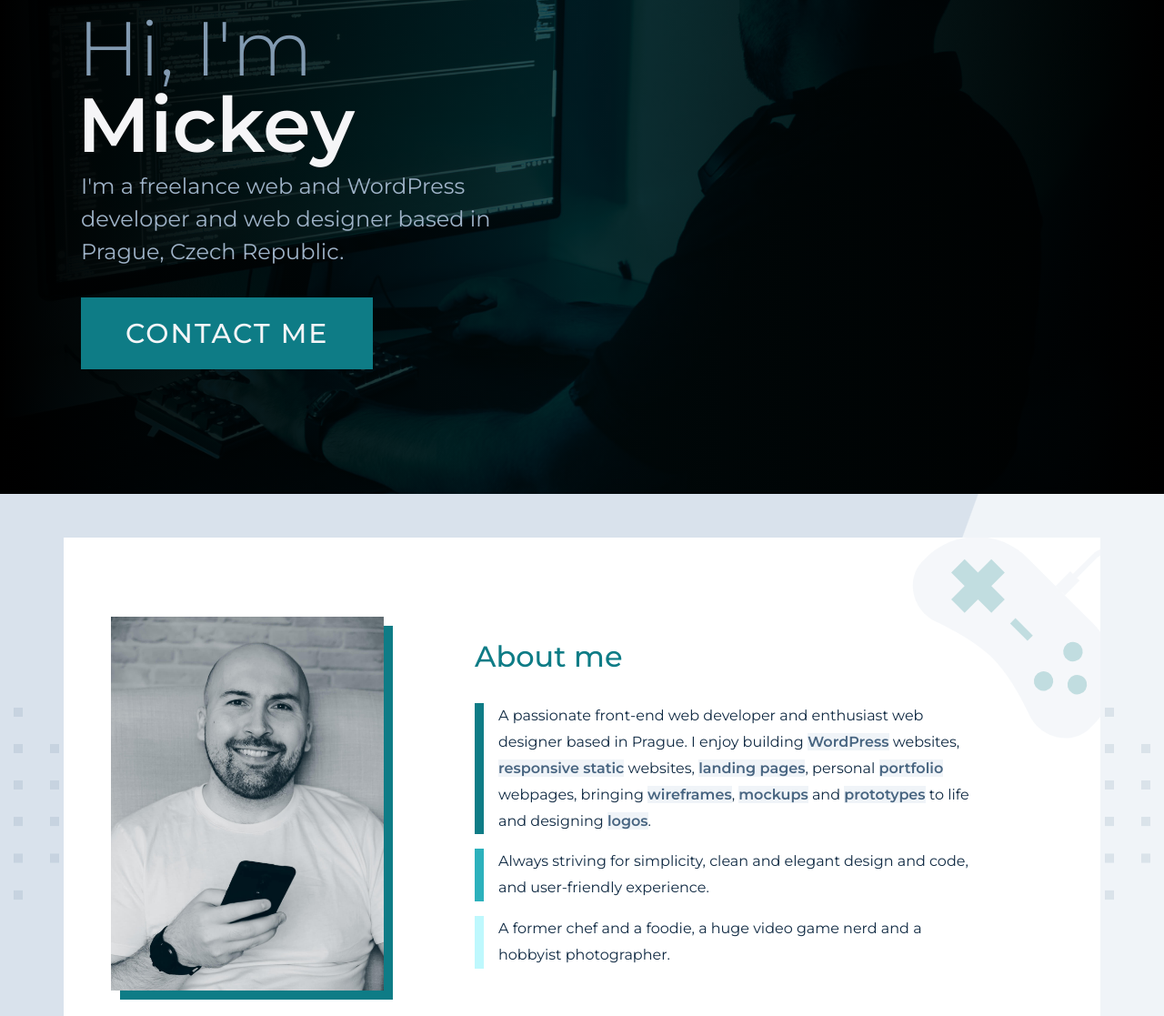
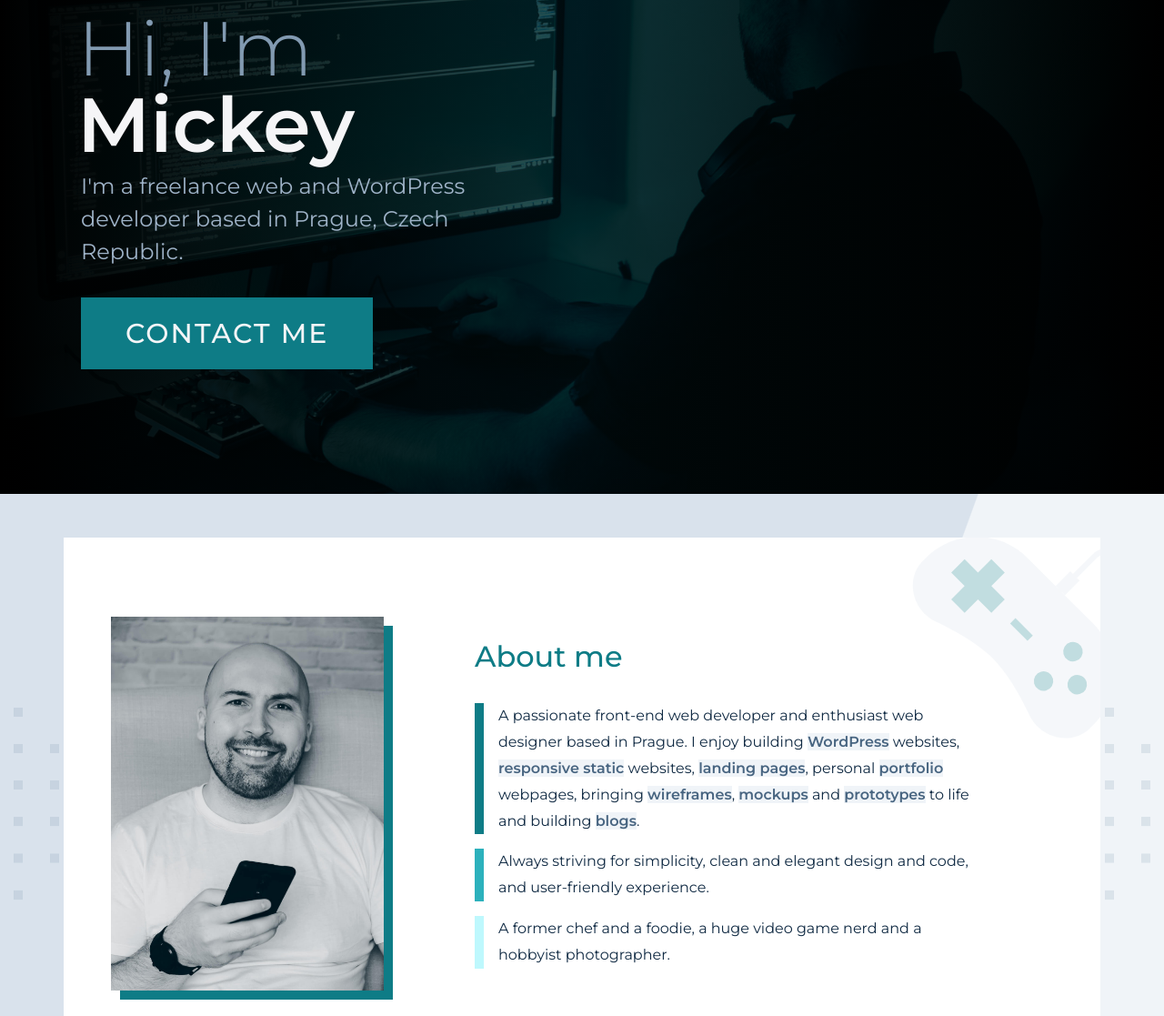
Before and after one commit to Daidelos/Portfolio---Miroslav-Stojcic, a website: page index.html in a window 1280 px wide. Shown: the part 217-1334 px from the top of the page at 91% size. Drawn offline with nearby package versions, Linux system fonts and the light colour scheme.

Commit message:
Update index.html

```diff
--- a/index.html
+++ b/index.html
@@ -14,9 +14,9 @@
   <link href="https://unpkg.com/aos@2.3.1/dist/aos.css" rel="stylesheet">
 
 
-  <title>Mickey | Front-end web developer building static websites</title>
-  <meta name="description" content="Mickey (Miroslav Stojcic) | freelance services including building responsive static websites, landing pages, personal portfolio webpages, converting wireframes,
-  mockups and prototypes to HTML/CSS and designing logos">
+  <title>Mickey | WordPress and Web Developer from Prague, Czech Republic | Oxygen Builder Expert</title>
+  <meta name="description" content="Mickey (Miroslav Stojcic) | freelance services including building Wordpress websites, blogs, responsive static websites, landing pages, personal portfolio webpages, converting wireframes,
+  mockups and prototypes to WordPress or HTML/CSS.">
   <link rel="shortcut icon" href="/favicon.ico?" type="image/x-icon">
   <!-- Global site tag (gtag.js) - Google Analytics -->
   <script async src="https://www.googletagmanager.com/gtag/js?id=UA-183504019-1"></script>
@@ -80,8 +80,7 @@
             class=" greet-box__name">Mickey</span>
 
         </h1>
-        <p class="greet-box__desc d-block name-typing pl-1">I'm a freelance web and WordPress developer and web designer
-          based in
+        <p class="greet-box__desc d-block name-typing pl-1">I'm a freelance web and WordPress developer based in
           Prague, Czech Republic.
         </p>
         <a href="#contactMe" role="button" class="btn btn-lg d-block btn-main mt-3 ml-1"
@@ -129,8 +128,8 @@
             building <span class="bold">WordPress</span> websites, <span class="bold">responsive static</span> websites,
             <span class="bold">landing pages</span>,
             personal <span class="bold">portfolio</span> webpages, bringing <span class="bold">wireframes</span>, <span
-              class="bold">mockups</span> and <span class="bold">prototypes</span> to life and designing <span
-              class="bold">logos</span>.</p>
+              class="bold">mockups</span> and <span class="bold">prototypes</span> to life and building <span
+              class="bold">blogs</span>.</p>
           <p class="about-me__text__p2 pl-3">Always striving for simplicity, clean and elegant design and code, and
             user-friendly experience.</p>
           <p class="about-me__text__p3 pl-3">A former chef and a foodie, a huge video game nerd and a hobbyist
```
